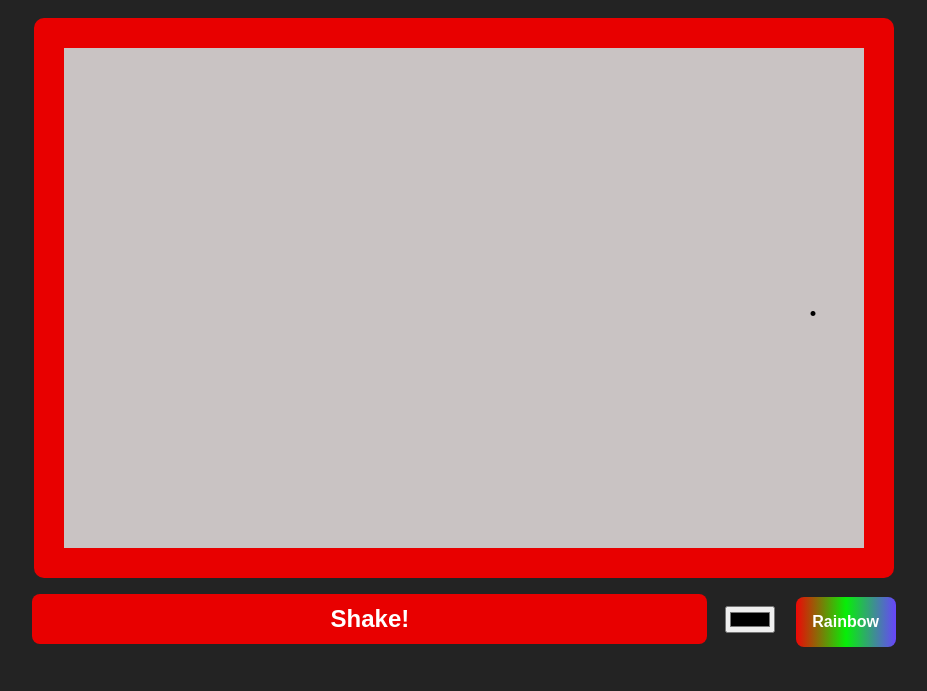
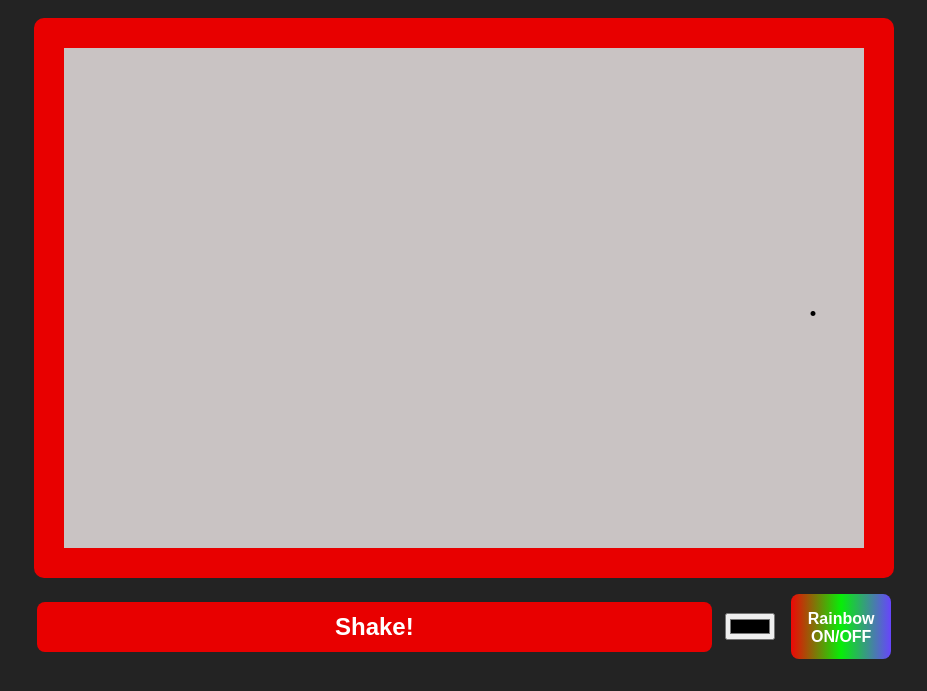
Before and after one commit to RyanAngus/etch-a-sketch, a plain HTML site: page index.html in a window 1280 px wide. Shown: the part 150-841 px from the top of the page, without its empty margins (176-1103 px from the left). Drawn offline with Linux system fonts and the light colour scheme.

Commit message:
fixed button alignmnet

```diff
--- a/index.html
+++ b/index.html
@@ -17,7 +17,7 @@
     <div class="buttons">
       <button class="shake-btn" id="shake-btn">Shake!</button>
       <input type="color" id="selected-color" class="selected-color">
-      <button class="color-btn" id="color-btn">Rainbow</button>
+      <button class="color-btn" id="color-btn">Rainbow ON/OFF</button>
     </div>
   </div>
 
--- a/style.css
+++ b/style.css
@@ -38,6 +38,8 @@ h4 {
 }
 
 .buttons {
+  display: flex;
+  align-items: center;
   margin-top: 1em;
 }
 
@@ -62,7 +64,7 @@ h4 {
   margin-left: 1em;
   padding: 1em;
   width: 100px;
-  height: 50px;
+  height: 65px;
   font-size: 1rem;
   font-weight: bold;
   border-style: none;
```
